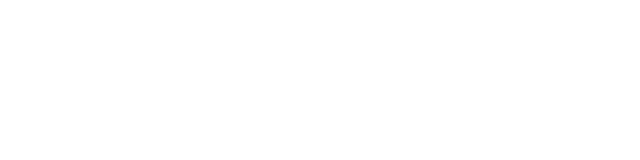
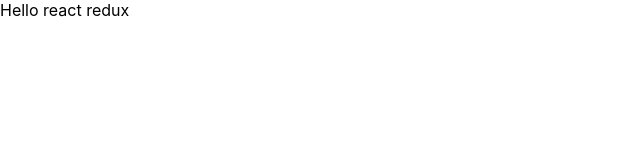
Before and after one commit to Abdoulaye-Thespy/ArtSites_Fron_End, a React (Create React App) app: page / in a window 1280 px wide. Shown: the top 160 px of the page, without its empty margins (0-640 px from the left). Built offline with nearby package versions, Linux system fonts and the light colour scheme.

Commit message:
deleted unneccessary files

```diff
--- a/src/App.js
+++ b/src/App.js
@@ -2,7 +2,9 @@ import './App.css';
 
 function App() {
   return (
-    <div/>
+    <div>
+      Hello react redux
+    </div>
   );
 }
 
--- a/src/index.js
+++ b/src/index.js
@@ -7,5 +7,5 @@ ReactDOM.render(
   <React.StrictMode>
     <App />
   </React.StrictMode>,
-  document.getElementById('root')
+  document.getElementById('root'),
 );
```
Also changed, not shown: package.json (+13 -0 lines), 1 other file (tests, documents, lock files or other folders).
